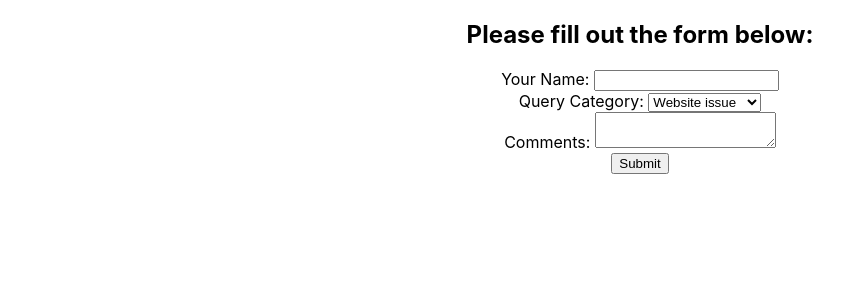
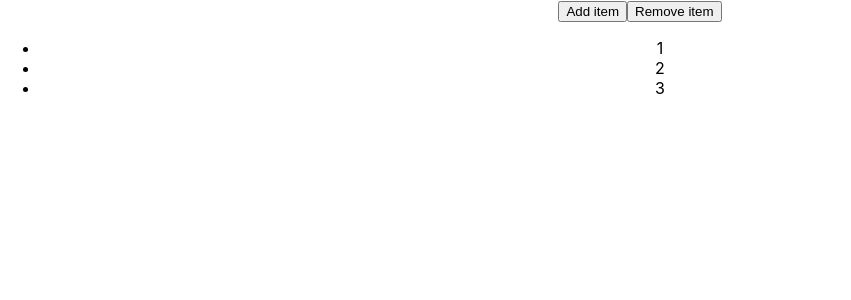
Before and after one commit to hogbergmarkus/first-react-project, a React (Create React App) app in the folder my-app/: page / in a window 1280 px wide. Shown: the top 300 px of the page, without its empty margins (0-851 px from the left). Built offline with nearby package versions, Linux system fonts and the light colour scheme.

Commit message:
useState hook and arrays

```diff
--- a/my-app/src/App.js
+++ b/my-app/src/App.js
@@ -1,10 +1,10 @@
 import "./App.css";
-import ControlledFormHooks from "./components/ControlledFormHooks";
+import UseStateWithArrays from "./components/UseStateWithArrays";
 
 function App() {
     return (
         <div className="App">
-            <ControlledFormHooks />
+            <UseStateWithArrays />
         </div>
     );
 }
--- /dev/null
+++ b/my-app/src/components/UseStateWithArrays.js
@@ -0,0 +1,28 @@
+import React, { useState } from "react";
+
+function UseStateWithArrays() {
+    const [nums, setNums] = useState([1, 2, 3]);
+    const addNums = () => {
+        setNums([...nums, nums.length + 1]);
+    };
+    const removeNum = () => {
+        setNums(
+            nums.filter((item, idx) => {
+                return idx !== nums.length - 1;
+            })
+        );
+    };
+    return (
+        <div>
+            <button onClick={addNums}>Add item</button>
+            <button onClick={removeNum}>Remove item</button>
+            <ul>
+                {nums.map((num) => (
+                    <li key={num}>{num}</li>
+                ))}
+            </ul>
+        </div>
+    );
+}
+
+export default UseStateWithArrays;
```
